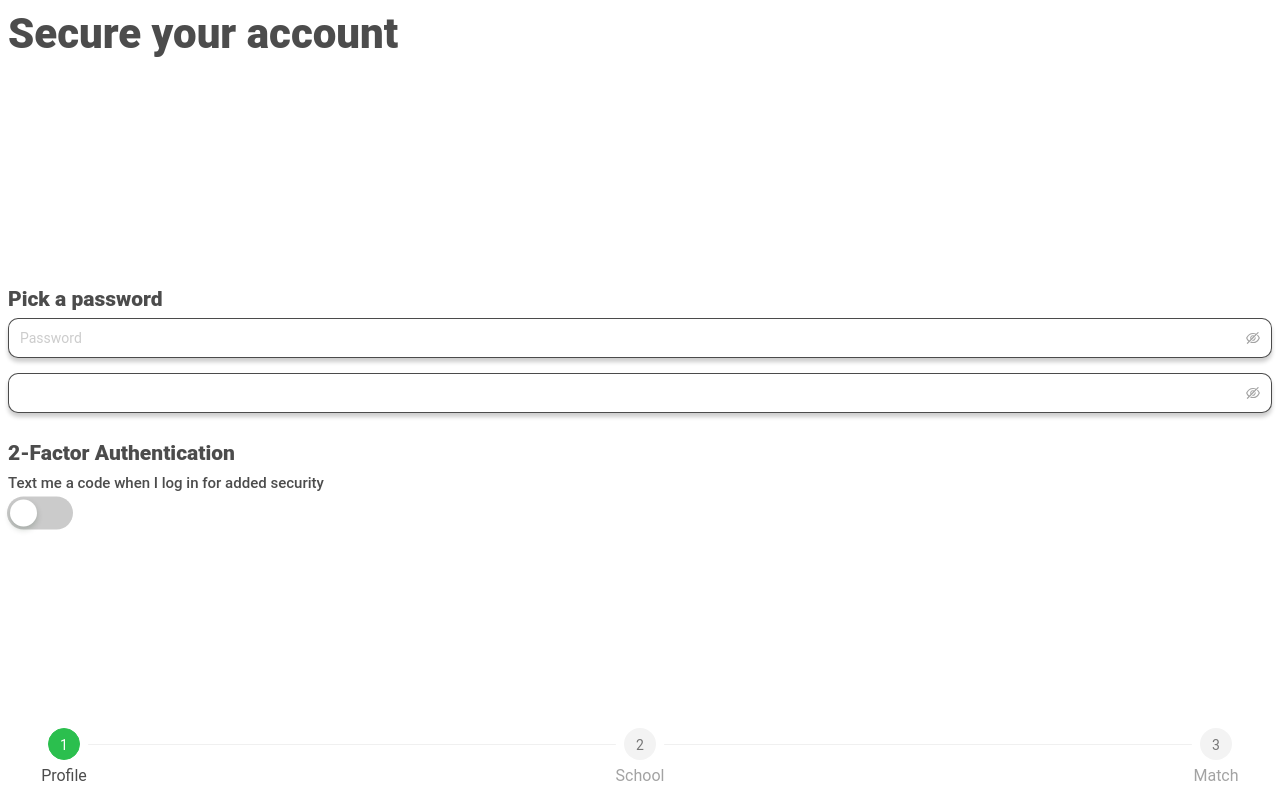
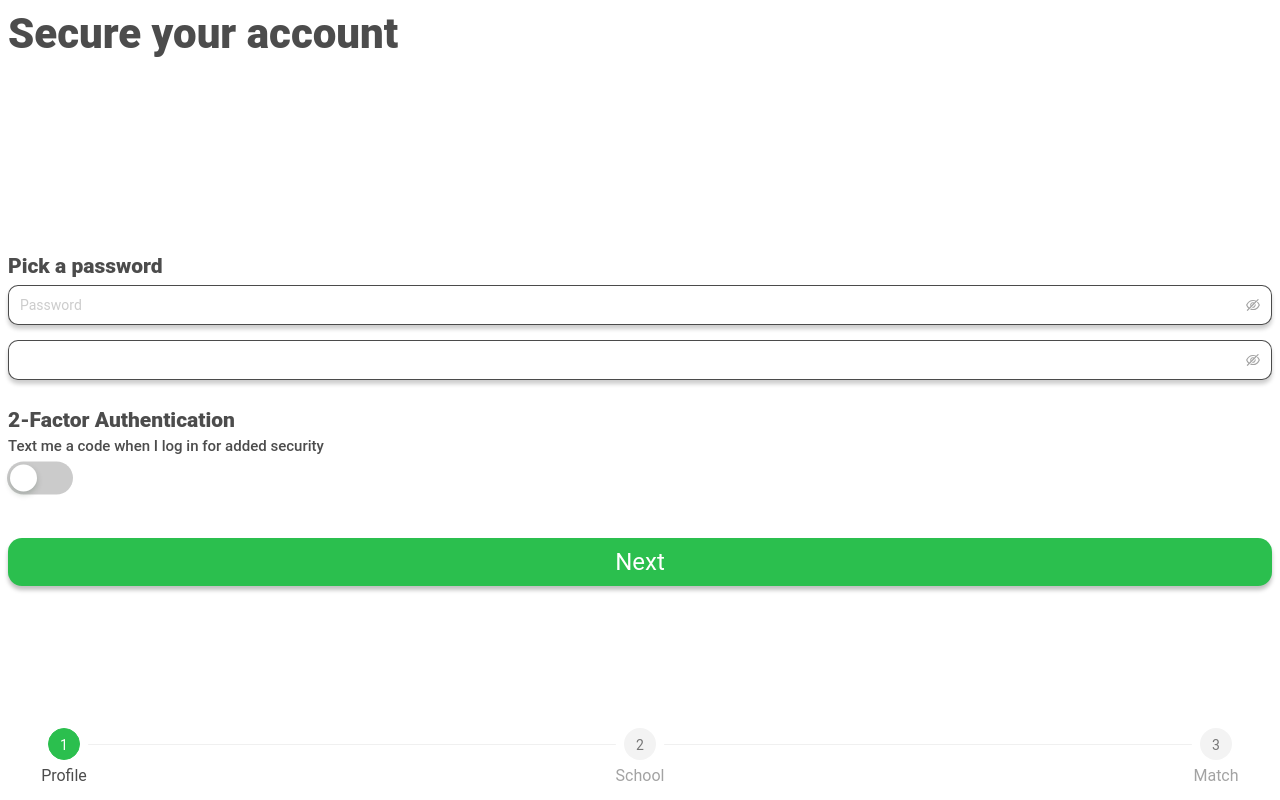
Before and after one commit to bennetthilberg/hso, a React (Vite) app: page /onboarding in a window 1280 px wide. Both pictures are taken after typing "Sample", "Sample", "Sample", "name@example.com", "Sample" into the empty fields and a click on the button "Next". Built offline with nearby package versions, Linux system fonts and the light colour scheme.

Commit message:
Lil tweak to onboarding password, make o1 correctly move to o2 in main onboarding page

```diff
--- a/src/App.scss
+++ b/src/App.scss
@@ -147,3 +147,8 @@ body {
     transform: scale(1.5);
     margin-left: 10px;
 }
+
+#o2fasubsub{
+    margin-top: -4px;
+    margin-bottom: 4px;
+}
--- a/src/components/Onboarding1.jsx
+++ b/src/components/Onboarding1.jsx
@@ -21,7 +21,11 @@ export default function Onboarding1({ nextStep }) {
     function localNextStep() {
         setLocalStep(localStep + 1);
     }
-    function handleNext() {
+    function handleNext(isFinalStep) {
+        if(isFinalStep){
+            nextStep();
+            return;
+        }
         localNextStep();
         //nextStep();
     }
@@ -121,7 +125,7 @@ export default function Onboarding1({ nextStep }) {
                         <Form.Item>
                             <Button
                                 className="onboardingSubmitBtn"
-                                onClick={handleNext}
+                                onClick={() => {handleNext(false)}}
                                 htmlType='submit'
                                 type='primary'
 
@@ -190,12 +194,19 @@ export default function Onboarding1({ nextStep }) {
                             />
                         </Form.Item>
                         <Typography className="onboardingFormSubtext">2-Factor Authentication</Typography>
-                        <Typography className="onboardingFormSubsubtext" >Text me a code when I log in for added security</Typography>
+                        <Typography className="onboardingFormSubsubtext" id='o2fasubsub'>Text me a code when I log in for added security</Typography>
                         <Form.Item
                         name='2fa'
                         >
-                            <Switch id='o2faSwitch'/>
+                            <Switch id='o2faSwitch'
+
+                            />
                         </Form.Item>
+                        <Button
+                        type='primary'
+                        className="onboardingSubmitBtn"
+                        onClick={()=>handleNext(true)}
+                        >Next</Button>
                     </Form>
 
                 </motion.div>
--- a/src/screens/Onboarding.jsx
+++ b/src/screens/Onboarding.jsx
@@ -12,10 +12,8 @@ import { slideInBouncy, slideOutBouncy } from "../transitions";
 export default function Onboarding() {
     const [currentStep, setCurrentStep] = useState(0);
 
-    async function nextStep() {
-        console.log(`Before setCurrentStep, currentStep is ${currentStep}`);
-        await setCurrentStep(currentStep + 1);
-        console.log(`After setCurrentStep, currentStep is ${currentStep}`);
+    function nextStep() {
+        setCurrentStep(currentStep + 1);
     }
     return (
         <motion.div
@@ -35,6 +33,7 @@ export default function Onboarding() {
                     direction="horizontal"
                     responsive={false}
                     step={currentStep}
+                    current={currentStep}
                     items={[
                         {
                             title: 'Profile',
```
